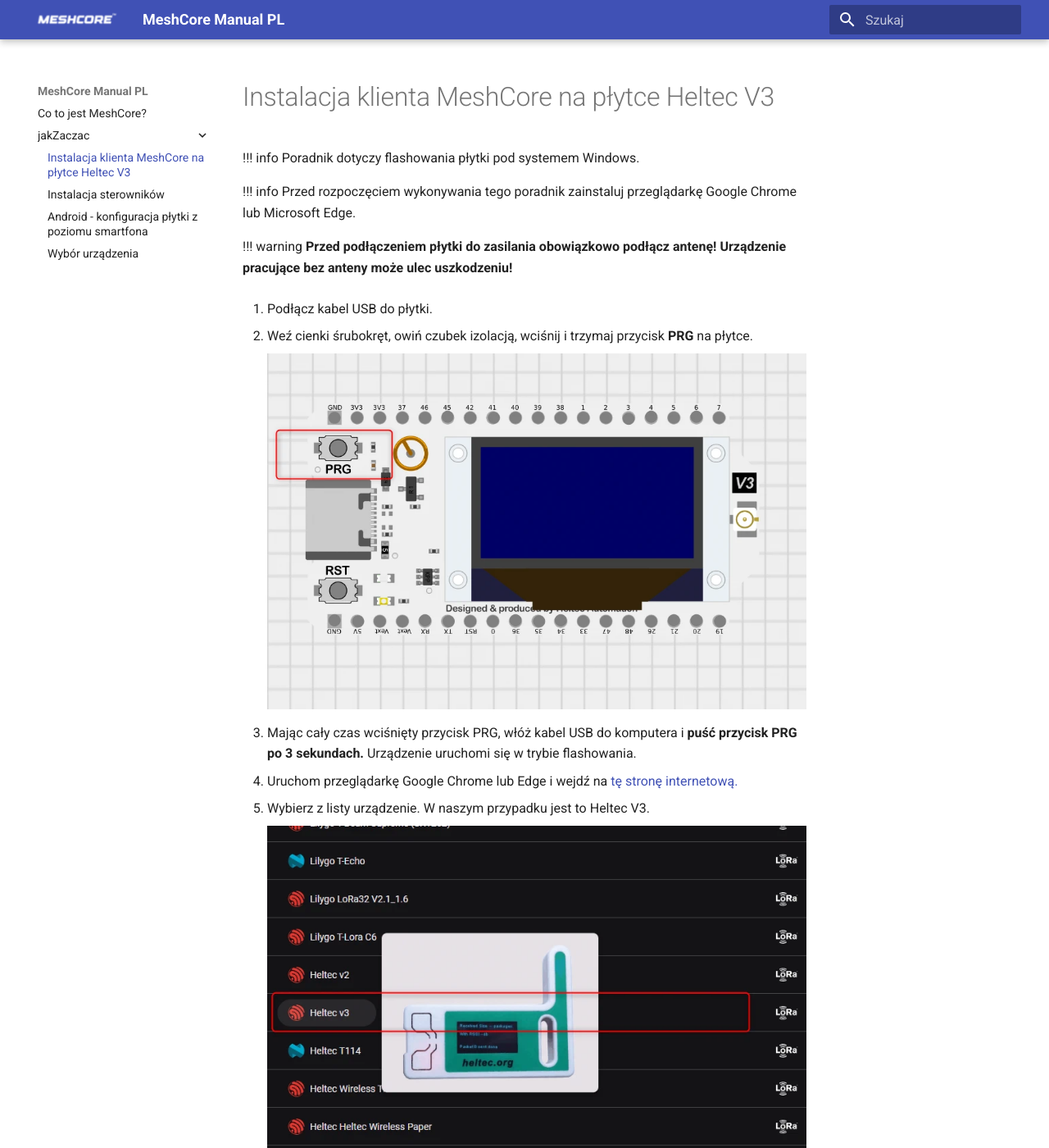
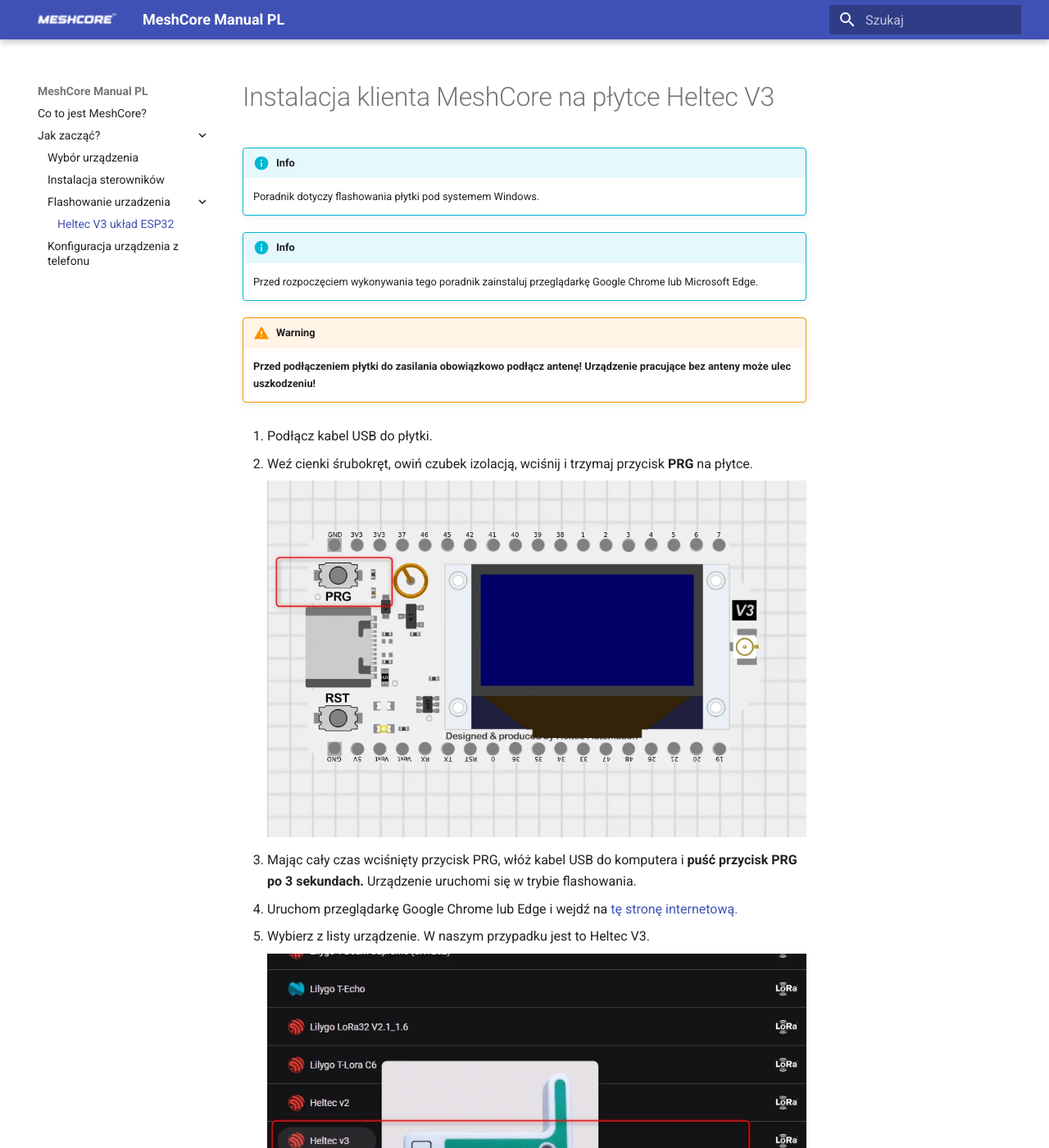
Before and after one commit to deFAT64/meshcore-manual-pl, an MkDocs documentation site: the page built from docs/jakZaczac/flashowanieHeltecV3.md, in a window 1280 px wide and 1400 px high. Shown: the whole window at 82% size. Built offline with MkDocs 1.6.1 and Material for MkDocs 9.7.7, drawn with Linux system fonts in a browser that asks for light colours; some of the changed text lies outside the part shown.

Commit message:
Update mkdocs.yml

```diff
--- a/mkdocs.yml
+++ b/mkdocs.yml
@@ -1,5 +1,13 @@
 site_name: MeshCore Manual PL
 site_url: https://mydomain.org/mysite
+nav:
+  - 'Co to jest MeshCore?': 'index.md'
+  - 'Jak zacząć?':
+    - 'Wybór urządzenia': './jakZaczac/wyborUrzadzenia.md'
+    - 'Instalacja sterowników': './jakZaczac/instalacjaSterownikow.md'
+    - 'Flashowanie urzadzenia':
+      - 'Heltec V3 układ ESP32': './jakZaczac/flashowanieHeltecV3.md'
+    - 'Konfiguracja urządzenia z telefonu': './jakZaczac/konfiguracjaAndroid.md'
 theme:
   name: material
   logo: assets/meshcore.png
@@ -10,3 +18,7 @@ theme:
     - content.tooltips
 plugins:
   - search
+  - glightbox:
+      zoomable: true
+markdown_extensions:
+  - admonition
```
